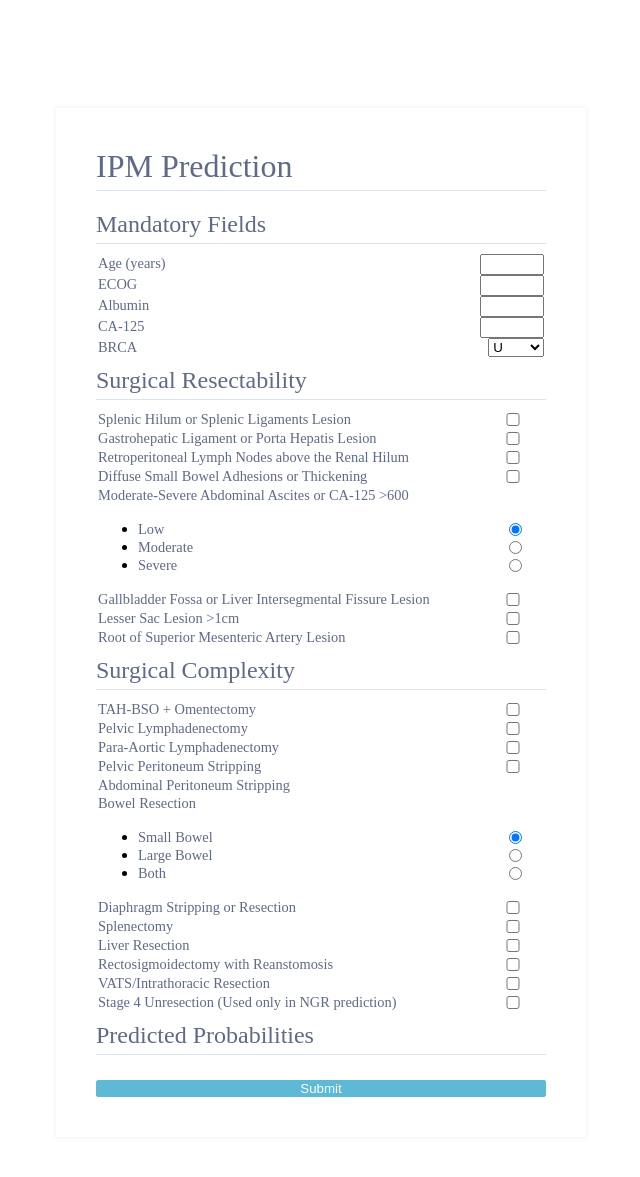
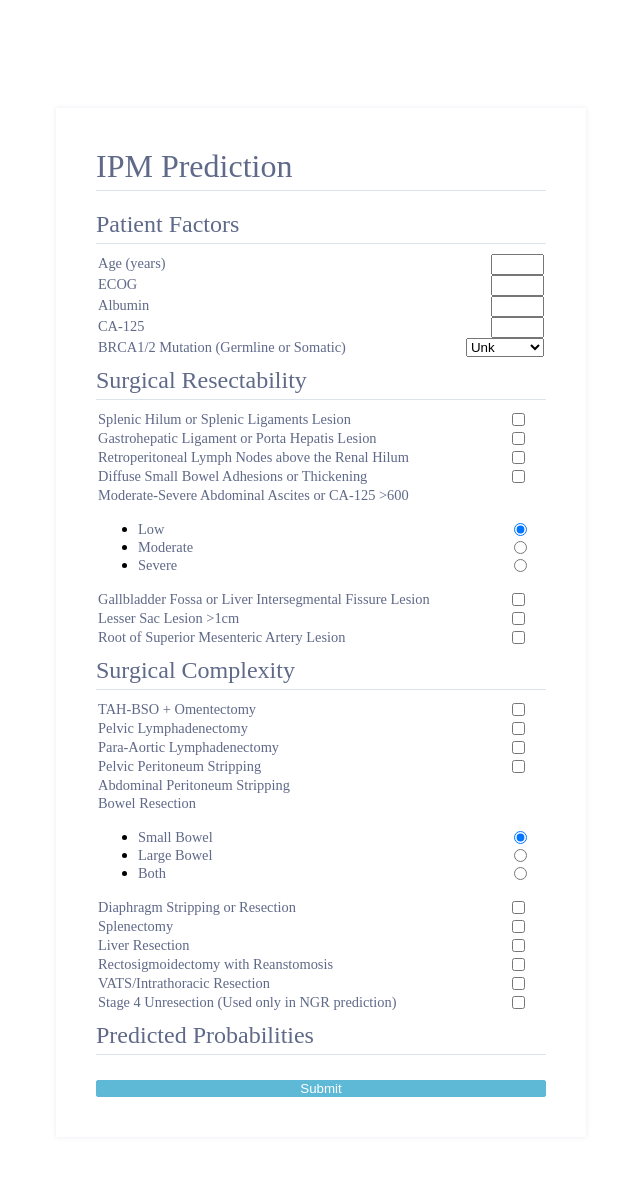
Before and after one commit to delvinso/ipm_ml_app, a Flask app: page / in a window 1280 px wide. Shown: the top 1177 px of the page, without its empty margins (319-959 px from the left). Run offline with Flask 2, Linux system fonts and the light colour scheme; some libraries are stand-ins or nearby versions.

Commit message:
requested changes

```diff
--- a/flask/project/forms.py
+++ b/flask/project/forms.py
@@ -29,8 +29,8 @@ class CalculatorForm(FlaskForm):
     alb = FloatField("Albumin", validators=[DataRequired()])
     ca_125 = IntegerField("CA-125", validators=[DataRequired()])
     brca = SelectField(
-        "BRCA",
-        choices=[(999999, "U"), (0, "N"), (1, "Y")],
+        "BRCA1/2 Mutation (Germline or Somatic)",
+        choices=[(999999, "Unk"), (0, "BRCA1"), (1, "BRCA2")],
         # validators=[DataRequired()],
         default=999999,
         coerce=int,
@@ -71,9 +71,9 @@ class CalculatorForm(FlaskForm):
     pre_abdoperit = BooleanField("Abdominal Peritoneum Stripping", default=0)
     pre_bowelresect = RadioField(
         "Bowel Resection",
-        choices=[(0, "Small Bowel"), (1, "Large Bowel"), (2, "Both")],
+        choices=[(1, "Small Bowel"), (2, "Large Bowel"), (3, "Both")],
         # validators=[DataRequired()],
-        default=0,
+        default=1,
         coerce=int,
     )  # should be ordinal SB, LB, Both
     pre_diaphr = BooleanField("Diaphragm Stripping or Resection", default=0)
--- a/flask/project/routes.py
+++ b/flask/project/routes.py
@@ -79,6 +79,6 @@ def predict(data):
     )
 
     return {
-        "Optimal Cytoreduction": opt_score["Prob(pds_opt==1)_1"],
-        "No Growth Residual   ": ngr_score["Prob(pds_ngr==1)_1"],
+        "Optimal Cytoreduction           ": opt_score["Prob(pds_opt==1)_1"],
+        "No Growth Residual Cytoreduction": ngr_score["Prob(pds_ngr==1)_1"],
     }
--- a/flask/project/static/css/forms.css
+++ b/flask/project/static/css/forms.css
@@ -74,9 +74,13 @@ input, textarea, select {
   outline-style: none;
 }
 
-input, select{
+input{
   float: right;
-  width: 12.5%;
+  width: 10%;
+}
+select{
+  float: right;
+  width: 17.5%;
 }
 
 input[type="text"]::placeholder {
--- a/flask/project/templates/calculator.jinja2
+++ b/flask/project/templates/calculator.jinja2
@@ -16,7 +16,7 @@
 
    <form method="POST" action="{{ url_for('routes.calculator') }}">
       {{ form.hidden_tag() }}
-      <h3 class="subtitle">Mandatory Fields</h3>
+      <h3 class="subtitle">Patient Factors</h3>
       <fieldset class="form-field">
          {{ form.age.label }}
          {{ form.age }}
```
